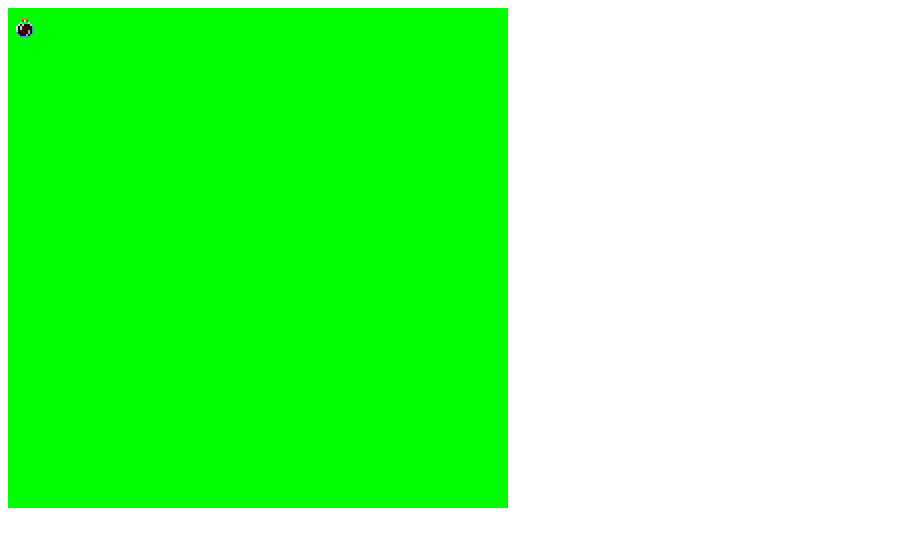
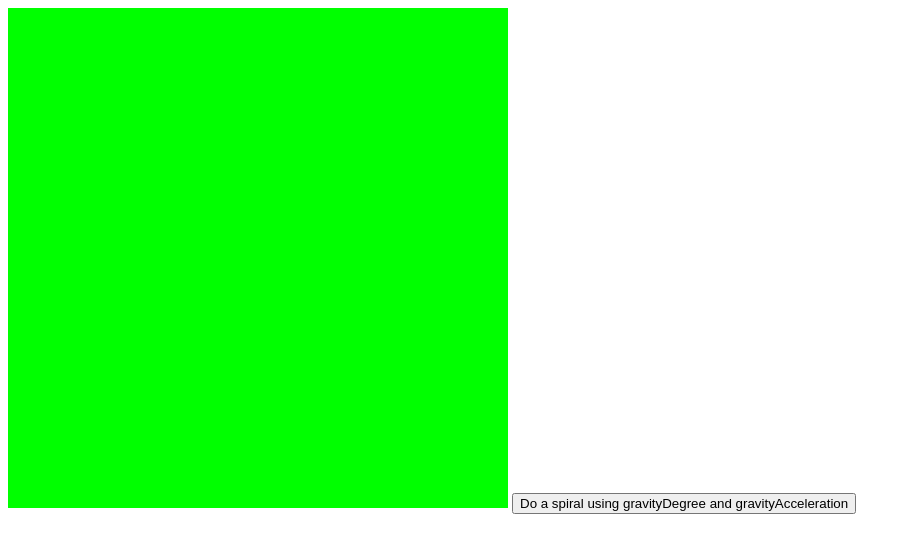
Before and after one commit to TheGLander/Zuckor, a plain HTML site: page example.html in a window 1280 px wide. Shown: the whole page, without its empty margins (0-911 px from the left). Drawn offline with Linux system fonts and the light colour scheme.

Commit message:
Clear physics + Examples

```diff
--- a/engine.js
+++ b/engine.js
@@ -46,7 +46,7 @@
                     }
 
                 }
-            },1000/frameRate)
+            }, 1000 / frameRate)
         }
         _myLibraryObject.Sprite = function ([x, y, degree] = [0, 0, 0], image = "") {
             this.x = x
@@ -66,10 +66,7 @@
             this.image = image
             this.physics = {}
             this.delete = function () {
-                var pairs = Object.keys(this)
-                for (var x in pairs) {
-                    delete this[pairs[x]]
-                }
+                clearInterval(this.physics.calcId);
                 delete sprites[this.id]
             }
             //Physics
@@ -100,7 +97,7 @@
                 this.physics.gravityAcceleration = gravityAcceleration // Gravity acceleration
                 this.physics.gravityVelocity = gravityVelocity // Gravity velocity
                 this.physics.gravityDegree = gravityDegree // Degree to move to
-                setInterval(() => {
+                this.physics.calcId = setInterval(() => {
                     //Gravity movement calculation(No loss)
                     this.physics.gravityVelocity += this.physics.gravityAcceleration / 1000
                     this.x += this.physics.gravityVelocity / 1000 * Math.cos(rad(this.physics.gravityDegree));
--- a/example.html
+++ b/example.html
@@ -13,6 +13,20 @@
 
 <body>
     <canvas id="game2"></canvas>
+    <button onclick="
+        var sprite = new BCGE.Sprite([0, 0, 0], 'example-images/dummy.png');
+        sprite.x = 150
+        sprite.y = 150
+        var z = 0
+        sprite.togglePhysics({gravityAcceleration:100000,gravityDegree:0})
+        var RID = setInterval(()=>{
+            sprite.physics.gravityDegree = z % 365 * 2
+            z++
+            if(z == 1250){
+                sprite.delete()
+                clearInterval(RID)
+            }
+        },1)">Do a spiral using gravityDegree and gravityAcceleration</button>
     <script>
         new BCGE.Stage({
             height: 500,
@@ -21,8 +35,6 @@
             canvas: document.getElementById("game2"),
             framerate: 60
         });
-
-        var sprite = new BCGE.Sprite([0, 0, 0], "example-images/test.png")
     </script>
 </body>
 
```
Also changed, not shown: example-images/test.png (deleted).
